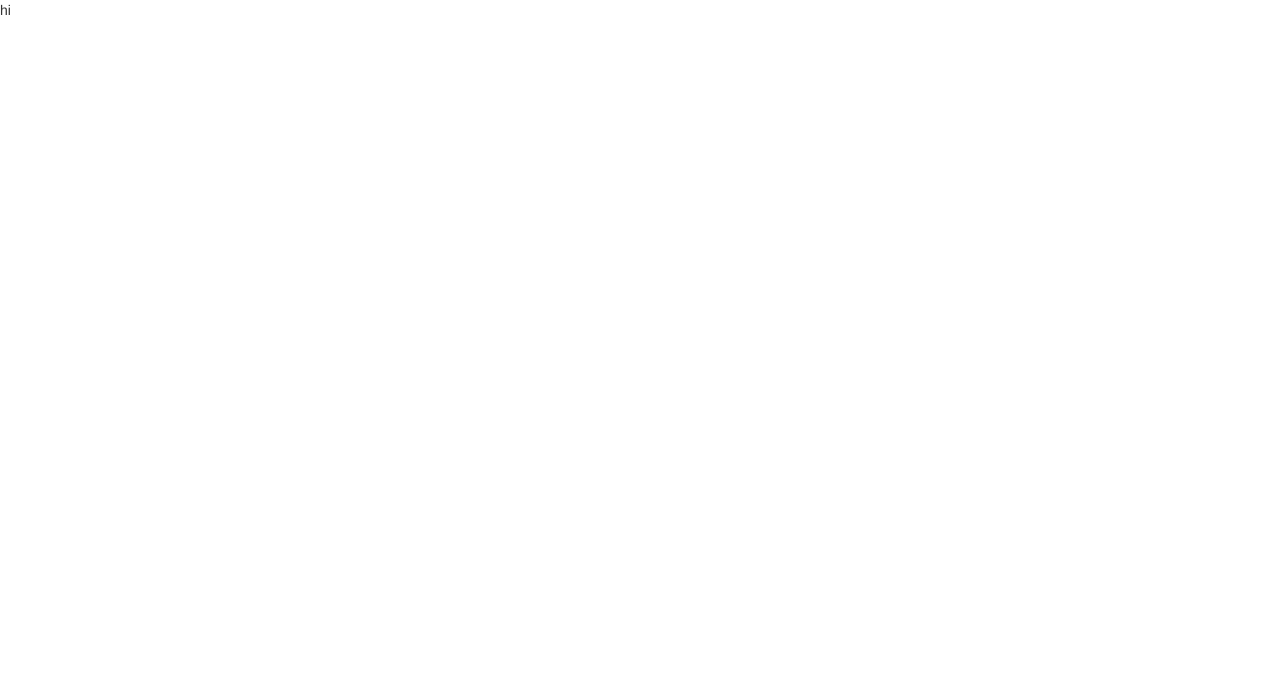
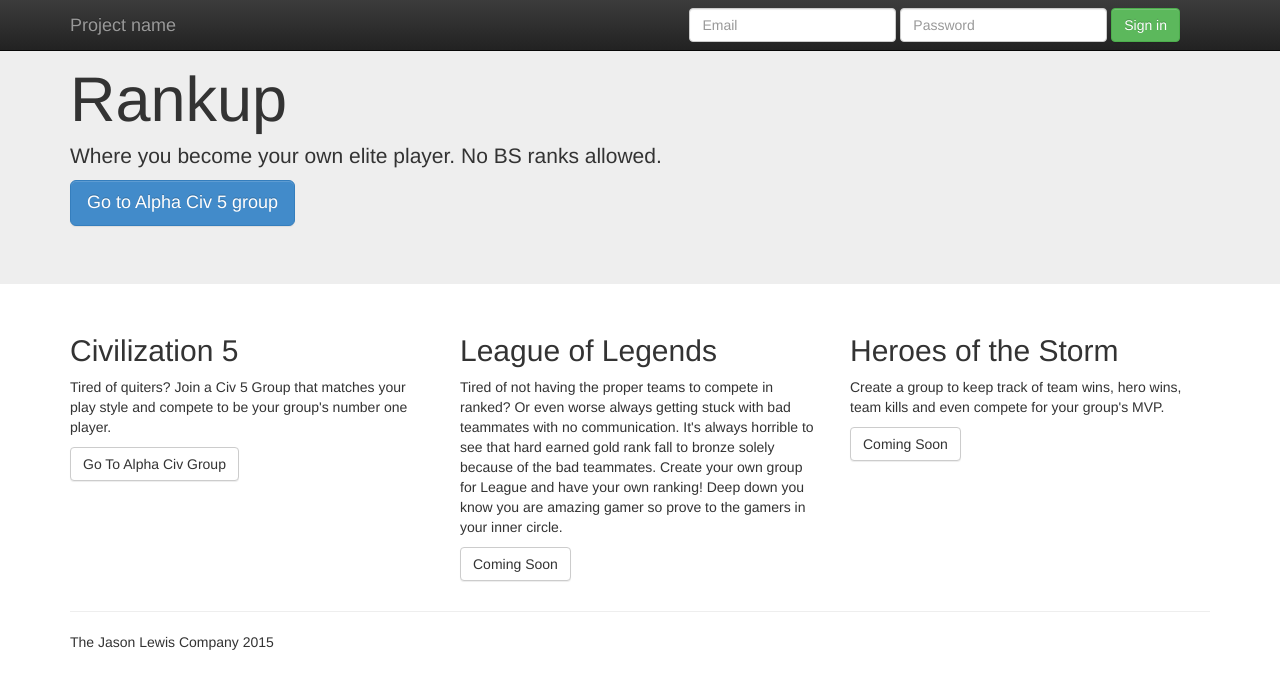
Before and after one commit to thejasonlewis/rankup, a plain HTML site: page index.html in a window 1280 px wide. Drawn offline with nearby package versions, Linux system fonts and the light colour scheme.

Commit message:
Adding variables and home page
getting the base setup

```diff
--- a/css/site.scss
+++ b/css/site.scss
@@ -1,2 +1,5 @@
 @import "bootstrap.min.css";
 @import "shared.scss";
+@import "variables.scss";
+@import "home.scss";
+@import "groups.scss";
--- /dev/null
+++ b/css/variables.scss
@@ -0,0 +1 @@
+$red : #ba4440;
--- a/index.html
+++ b/index.html
@@ -1,15 +1,74 @@
-<html>
+<html ng-app>
     <head>
         <link rel="stylesheet" href="css/bootstrap-theme.min.css">
         <link rel="stylesheet" href="css/bootstrap.min.css">
         <link rel="stylesheet" href="css/site.css">
     </head>
     <body>
-        hi
+    <nav class="navbar navbar-inverse navbar-fixed-top">
+        <div class="container">
+            <div class="navbar-header">
+                <button type="button" class="navbar-toggle collapsed" data-toggle="collapse" data-target="#navbar" aria-expanded="false" aria-controls="navbar">
+                    <span class="sr-only">Toggle navigation</span>
+                    <span class="icon-bar"></span>
+                    <span class="icon-bar"></span>
+                    <span class="icon-bar"></span>
+                </button>
+                <a class="navbar-brand" href="#">Project name</a>
+            </div>
+            <div id="navbar" class="navbar-collapse collapse">
+                <form class="navbar-form navbar-right">
+                    <div class="form-group">
+                        <input type="text" placeholder="Email" class="form-control">
+                    </div>
+                    <div class="form-group">
+                        <input type="password" placeholder="Password" class="form-control">
+                    </div>
+                    <button type="submit" class="btn btn-success">Sign in</button>
+                </form>
+            </div><!--/.navbar-collapse -->
+        </div>
+    </nav>
+
+    <div class="jumbotron">
+        <div class="container">
+            <h1>Rankup</h1>
+            <p>Where you become your own elite player. No BS ranks allowed.</p>
+            <p><a class="btn btn-primary btn-lg" href="groups.html" role="button">Go to Alpha Civ 5 group</a></p>
+        </div>
+    </div>
+
+    <div class="container">
+        <!-- Example row of columns -->
+        <div class="row">
+            <div class="col-md-4">
+                <h2>Civilization 5</h2>
+                <p> Tired of quiters? Join a Civ 5 Group that matches your play style and compete to be your group's number one player. </p>
+                <p><a class="btn btn-default" href="#" role="button">Go To Alpha Civ Group</a></p>
+            </div>
+            <div class="col-md-4">
+                <h2>League of Legends</h2>
+                <p>Tired of not having the proper teams to compete in ranked? Or even worse always getting stuck with bad teammates with no communication. It's always horrible to see that hard earned gold rank fall to bronze solely because of the bad teammates. Create your own group for League and have your own ranking! Deep down you know you are amazing gamer so prove to the gamers in your inner circle. </p>
+                <p><a class="btn btn-default" href="#" role="button">Coming Soon</a></p>
+            </div>
+            <div class="col-md-4">
+                <h2>Heroes of the Storm</h2>
+                <p> Create a group to keep track of team wins, hero wins, team kills and even compete for your group's MVP.</p>
+                <p><a class="btn btn-default" href="#" role="button">Coming Soon</a></p>
+            </div>
+        </div>
+
+        <hr>
+
+        <footer>
+            <p>The Jason Lewis Company 2015</p>
+        </footer>
+    </div> <!-- /container -->
 
         <script type="text/javascript" src="js/jquery-2.0.3.min.js"></script>
         <script type="text/javascript" src="js/bootstrap.min.js"></script>
         <script type="text/javascript" src="https://ajax.googleapis.com/ajax/libs/angularjs/1.3.13/angular.min.js"></script>
         <script type="text/javascript" src="js/script.js"></script>
     </body>
+
 </html>
```
Also changed, not shown: css/groups.scss (added), css/home.scss (added), css/site.css, css/variables.css (added), img/civ5.jpg (added).
